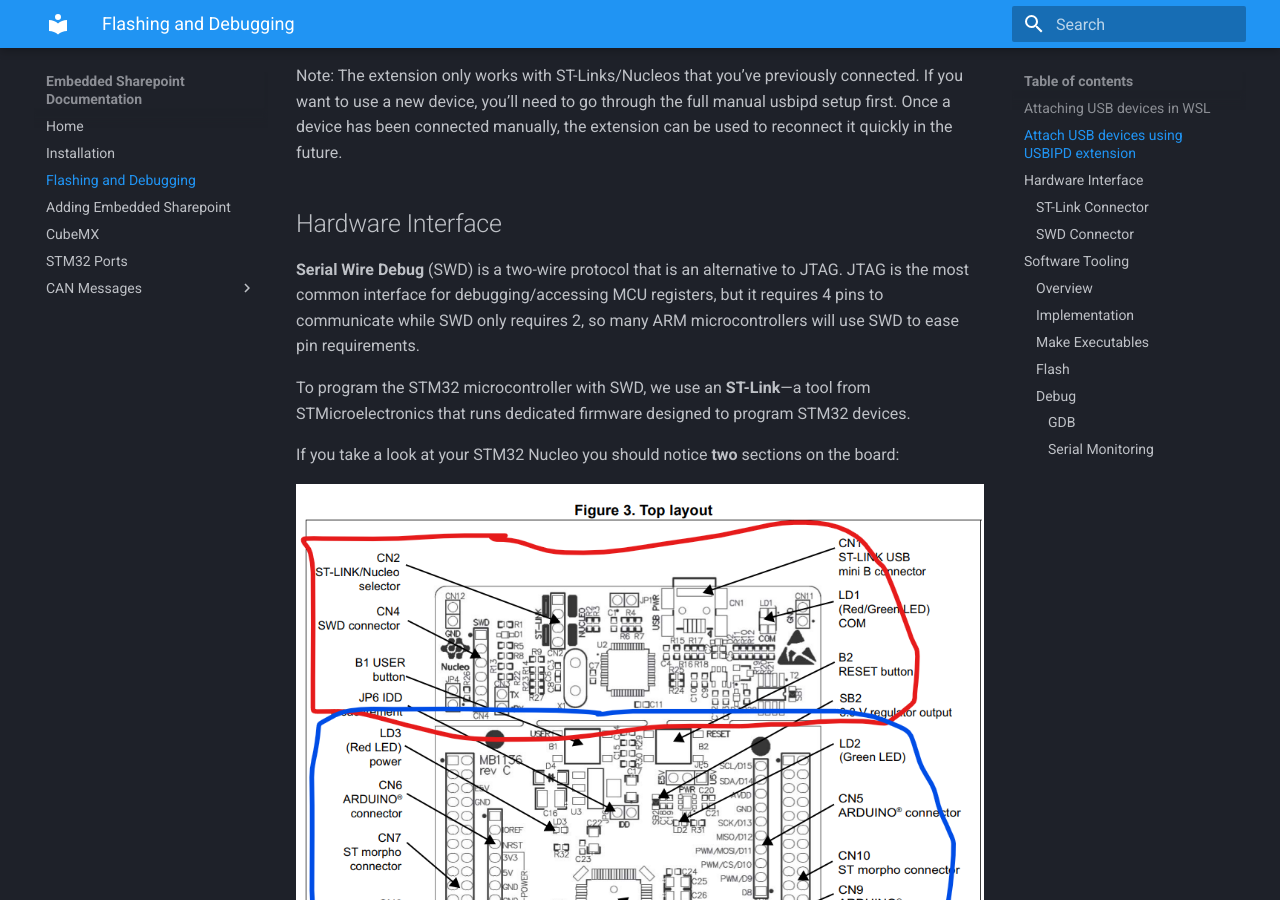
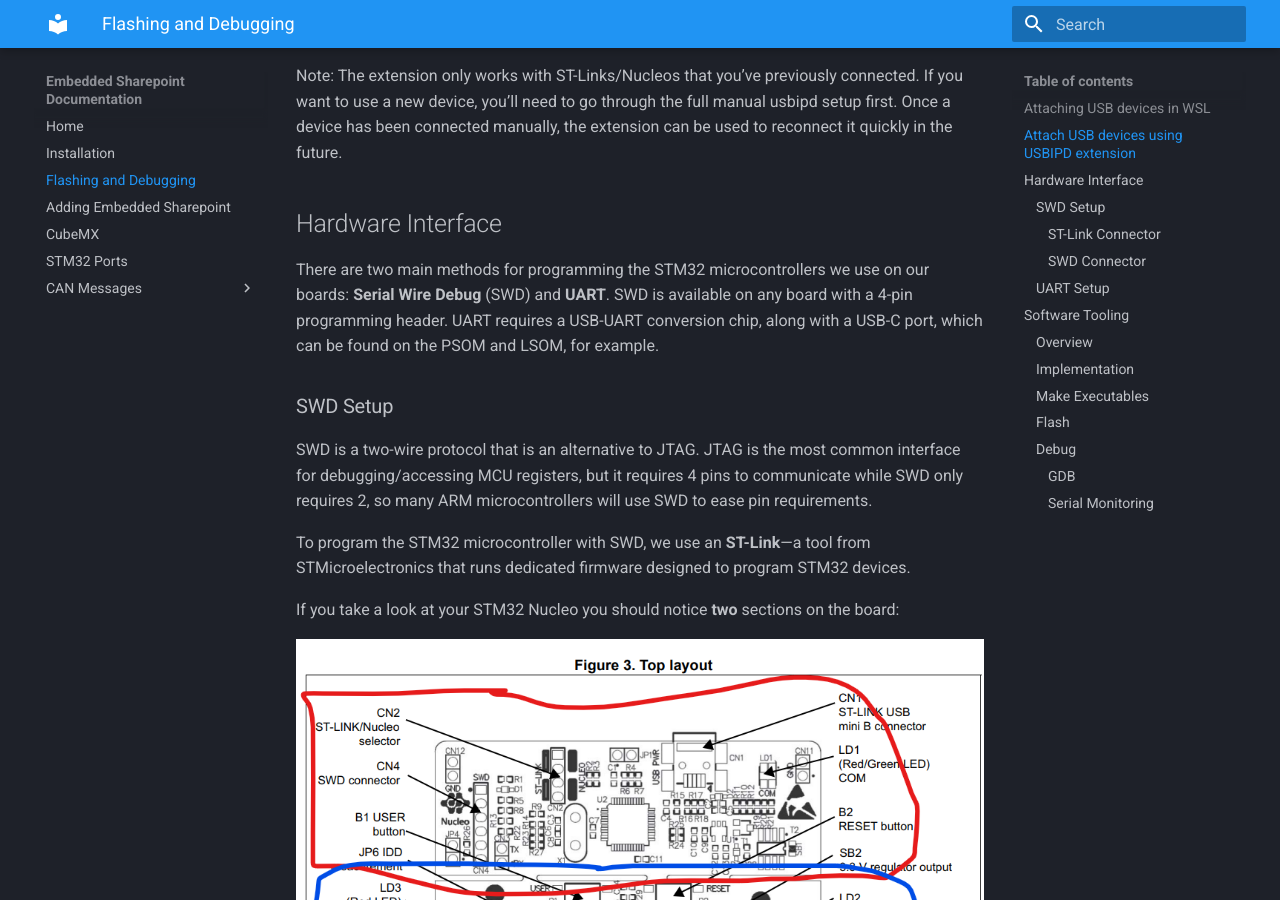
Before and after one commit to lhr-solar/Embedded-Sharepoint, an MkDocs documentation site: the page built from docs/FlashAndTheBug.md, in a window 1280 px wide and 900 px high, scrolled down 1095 px. Built offline with MkDocs 1.6.1 and Material for MkDocs 9.7.7, drawn with Linux system fonts in a browser that asks for light colours; some of the changed text lies outside the part shown.

Commit message:
add usb flashing instructions (#185)
* add usb flashing instructions

* lil gemini

* boot/rst switch

* driver install

* device manager

```diff
--- a/docs/FlashAndTheBug.md
+++ b/docs/FlashAndTheBug.md
@@ -39,7 +39,11 @@ Note: The extension only works with ST-Links/Nucleos that you’ve previously co
 
 ## Hardware Interface
 
-**Serial Wire Debug** (SWD) is a two-wire protocol that is an alternative to JTAG. JTAG is the most common interface for debugging/accessing MCU registers, but it requires 4 pins to communicate while SWD only requires 2, so many ARM microcontrollers will use SWD to ease pin requirements.
+There are two main methods for programming the STM32 microcontrollers we use on our boards: **Serial Wire Debug** (SWD) and **UART**. SWD is available on any board with a 4-pin programming header. UART requires a USB-UART conversion chip, along with a USB-C port, which can be found on the PSOM and LSOM, for example.
+
+### SWD Setup
+
+SWD is a two-wire protocol that is an alternative to JTAG. JTAG is the most common interface for debugging/accessing MCU registers, but it requires 4 pins to communicate while SWD only requires 2, so many ARM microcontrollers will use SWD to ease pin requirements.
 
 To program the STM32 microcontroller with SWD, we use an **ST-Link**—a tool from STMicroelectronics that runs dedicated firmware designed to program STM32 devices.
 
@@ -52,7 +56,7 @@ If you take a look at your STM32 Nucleo you should notice **two** sections on th
     <span><span style="color: #4a90e2; font-weight: bold;">Blue</span> STM32 MCU and Peripherals</span>
 </div>
 
-### ST-Link Connector
+#### ST-Link Connector
 
 Your board may have the jumpers ON or OFF on the ST-Link Connector (**CN2**).
 
@@ -66,7 +70,7 @@ Decide whether you need jumpers based on which MCU you are trying to program.
 > ℹ️ If you're unsure, run `st-info --probe` to see the MCU you're flashing to.
 
 
-### SWD Connector
+#### SWD Connector
 
 When programming an **external** MCU (not on the Nucleo) the 6-pin SWD connector (CN4) on the ST-Link will be used.
 
@@ -89,6 +93,18 @@ On our solar boards we have a SWD interface that looks like this
 </div>
 
 After connecting the corresponding pins you'll be able to program the MCU on your board.
+
+### UART Setup
+
+UART is the simplest way to program our boards, only requiring a USB-C cable to connect to your laptop. However, while it does allow for flashing and serial monitoring using `printf`, it does not allow you to run OpenOCD and GDB to step through your code.
+
+To connect to your board over UART, plug in a USB-C data cable to the board and your computer. Verify that the board powers up (LEDs turn on) and that you can see the USB-UART chip as a COM port in Device Manager (Windows) or using `lsusb_mac`/`lsusb` (MacOS/Linux). On WSL, use `usbipd` to bind and attach the board the same way you would for ST-Link.
+
+![Device Manager showing CP210x COM port](assets/CP210X_DeviceManager.png)
+
+When programming over UART, you'll have to use the Boot switch and Reset button on the board (PSOM shown below) to enter and exit the bootloader (special section of code that can erase/write to flash memory). When the Boot switch is set to USR, the MCU will start executing your flashed code whenever the Reset button is pressed. When the Boot switch is set to EXT, the MCU will enter the bootloader and wait for any of its peripherals to receive an erase/flash command. In this case, the command will come over UART from the USB-UART converter, but it can also come from CAN, SPI, or several other interfaces.
+
+![Boot/Reset switches shown on the PSOM](assets/PSOM_RST_BOOT.png)
 
 ## Software Tooling
 
@@ -137,10 +153,16 @@ If you don't see a similar message nor a `.elf` file in the `build/` directory,
 
 If you ran the previous section without error then you should have a `.bin` and a `.elf` in your `build/` corresponding to your target MCU.
 
-To flash
+To flash with SWD:
 
 1. Navigate to `test/`
 2. Run `make flash`
+
+Or alternatively with UART:
+1. Navigate to `test/`
+2. Flip the boot switch to EXT & press reset
+3. Run `make flash-uart`
+4. Flip the boot switch to USR & press reset
 
 ... and you've flashed to the MCU!
 
```
Also changed, not shown: docs/Installation.md (+1 -0 lines), docs/assets/CP210X_DeviceManager.png (added), docs/assets/PSOM_RST_BOOT.png (added).
